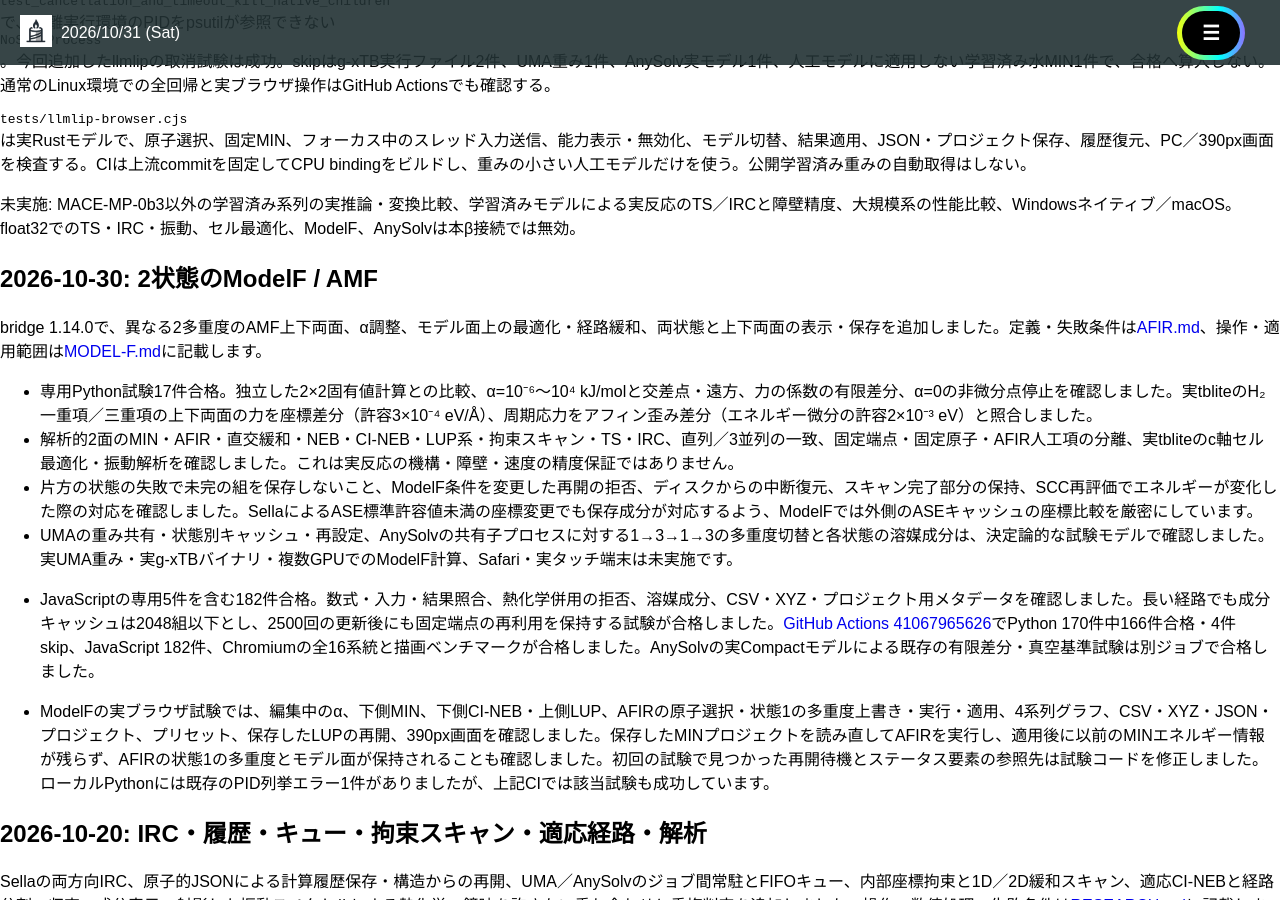
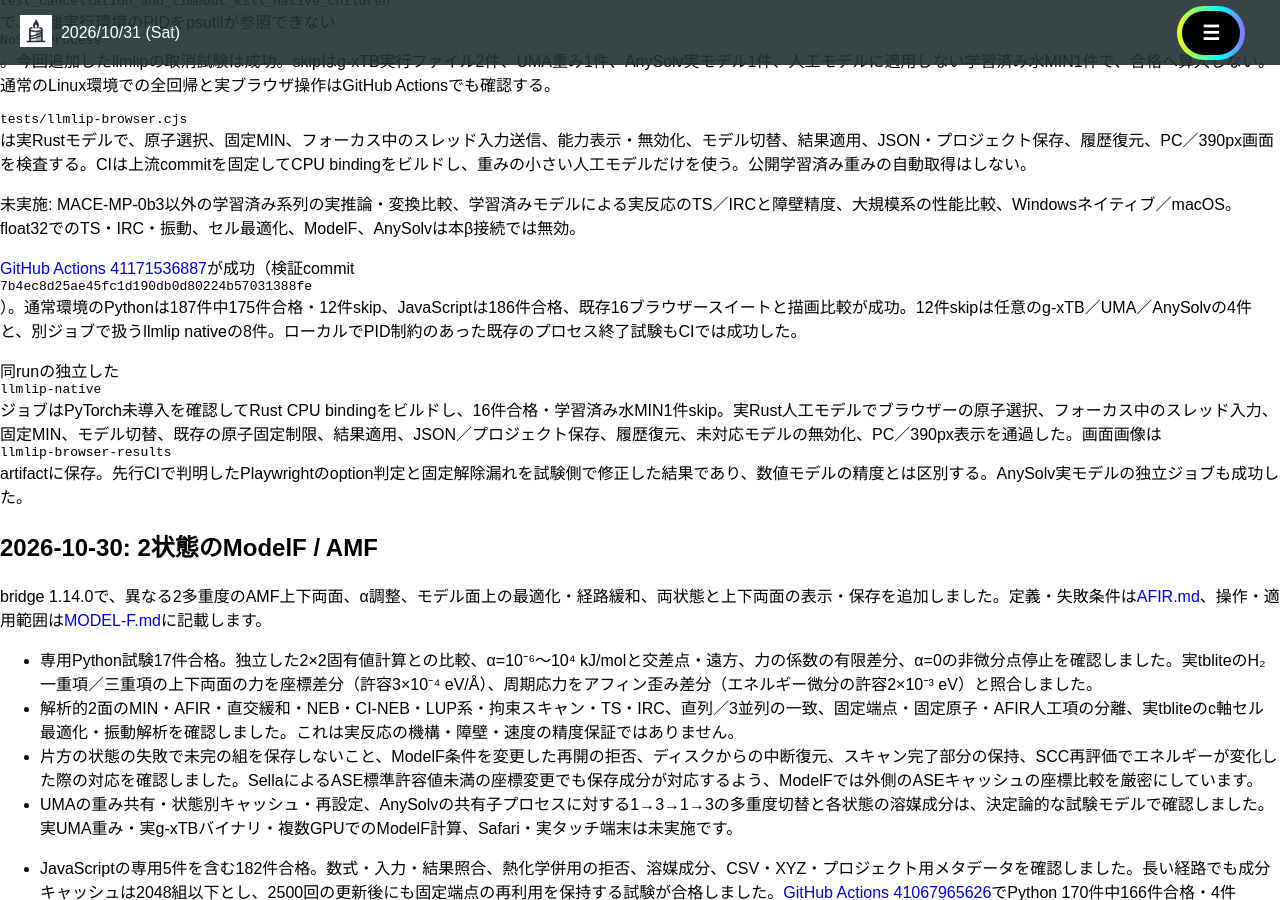
Before and after one commit to h-nabata/h-nabata.github.io, a Jekyll site: the page built from molecule-visualizer/AFIR-VALIDATION.md, in a window 1280 px wide and 900 px high, scrolled down 968 px. Built offline with Jekyll 4.4.1, drawn with Linux system fonts in a browser that asks for light colours; nearby versions of some CDN libraries; our own code applies the rules of GitHub Pages for plain Markdown files.

Commit message:
Record successful llmlip CPU native, existing-engine and browser validation

```diff
--- a/molecule-visualizer/AFIR-VALIDATION.md
+++ b/molecule-visualizer/AFIR-VALIDATION.md
@@ -23,6 +23,10 @@
 `tests/llmlip-browser.cjs`は実Rustモデルで、原子選択、固定MIN、フォーカス中のスレッド入力送信、能力表示・無効化、モデル切替、結果適用、JSON・プロジェクト保存、履歴復元、PC／390px画面を検査する。CIは上流commitを固定してCPU bindingをビルドし、重みの小さい人工モデルだけを使う。公開学習済み重みの自動取得はしない。
 
 未実施: MACE-MP-0b3以外の学習済み系列の実推論・変換比較、学習済みモデルによる実反応のTS／IRCと障壁精度、大規模系の性能比較、Windowsネイティブ／macOS。float32でのTS・IRC・振動、セル最適化、ModelF、AnySolvは本β接続では無効。
+
+[GitHub Actions 41171536887](https://github.com/h-nabata/h-nabata.github.io/actions/runs/41171536887)が成功（検証commit `7b4ec8d25ae45fc1d190db0d80224b57031388fe`）。通常環境のPythonは187件中175件合格・12件skip、JavaScriptは186件合格、既存16ブラウザースイートと描画比較が成功。12件skipは任意のg-xTB／UMA／AnySolvの4件と、別ジョブで扱うllmlip nativeの8件。ローカルでPID制約のあった既存のプロセス終了試験もCIでは成功した。
+
+同runの独立した`llmlip-native`ジョブはPyTorch未導入を確認してRust CPU bindingをビルドし、16件合格・学習済み水MIN1件skip。実Rust人工モデルでブラウザーの原子選択、フォーカス中のスレッド入力、固定MIN、モデル切替、既存の原子固定制限、結果適用、JSON／プロジェクト保存、履歴復元、未対応モデルの無効化、PC／390px表示を通過した。画面画像は`llmlip-browser-results` artifactに保存。先行CIで判明したPlaywrightのoption判定と固定解除漏れを試験側で修正した結果であり、数値モデルの精度とは区別する。AnySolv実モデルの独立ジョブも成功した。
 
 ## 2026-10-30: 2状態のModelF / AMF
 
```
